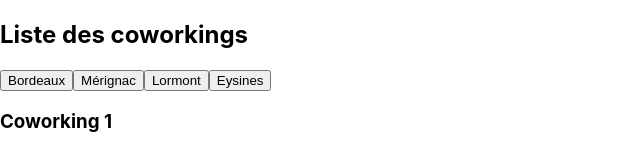
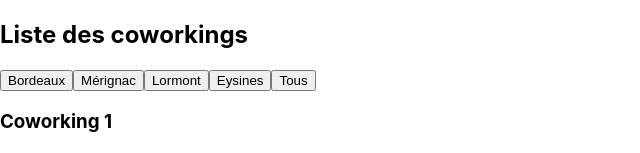
Before and after one commit to davidroberto/la-piscine-coworking-crud, a React (Create React App) app: page / in a window 1280 px wide. Shown: the top 153 px of the page, without its empty margins (0-640 px from the left). Built offline with nearby package versions, Linux system fonts and the light colour scheme.

Commit message:
reinit filter list coworkings

```diff
--- a/src/ListCoworkings.jsx
+++ b/src/ListCoworkings.jsx
@@ -46,6 +46,10 @@ const ListCoworkings = () => {
   };
 
   const coworkingsFiltered = coworkings.filter((coworking) => {
+    if (city === null) {
+      return true;
+    }
+
     return coworking.address === city;
   });
 
@@ -57,6 +61,8 @@ const ListCoworkings = () => {
       <button onClick={() => handleClick("Merignac")}>Mérignac</button>
       <button onClick={() => handleClick("Lormont")}>Lormont</button>
       <button onClick={() => handleClick("Eysines")}>Eysines</button>
+
+      <button onClick={() => handleClick(null)}>Tous</button>
 
       {coworkingsFiltered.map((coworking) => {
         return (
```
